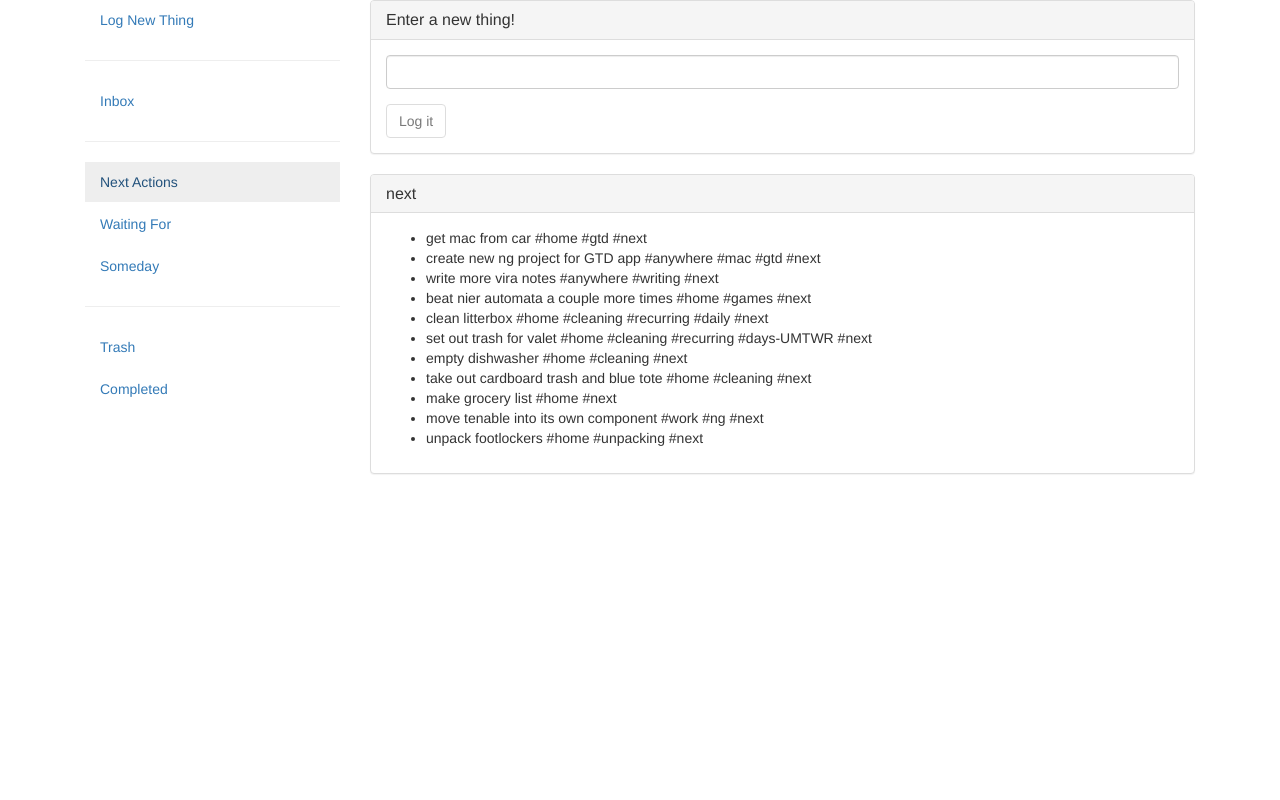
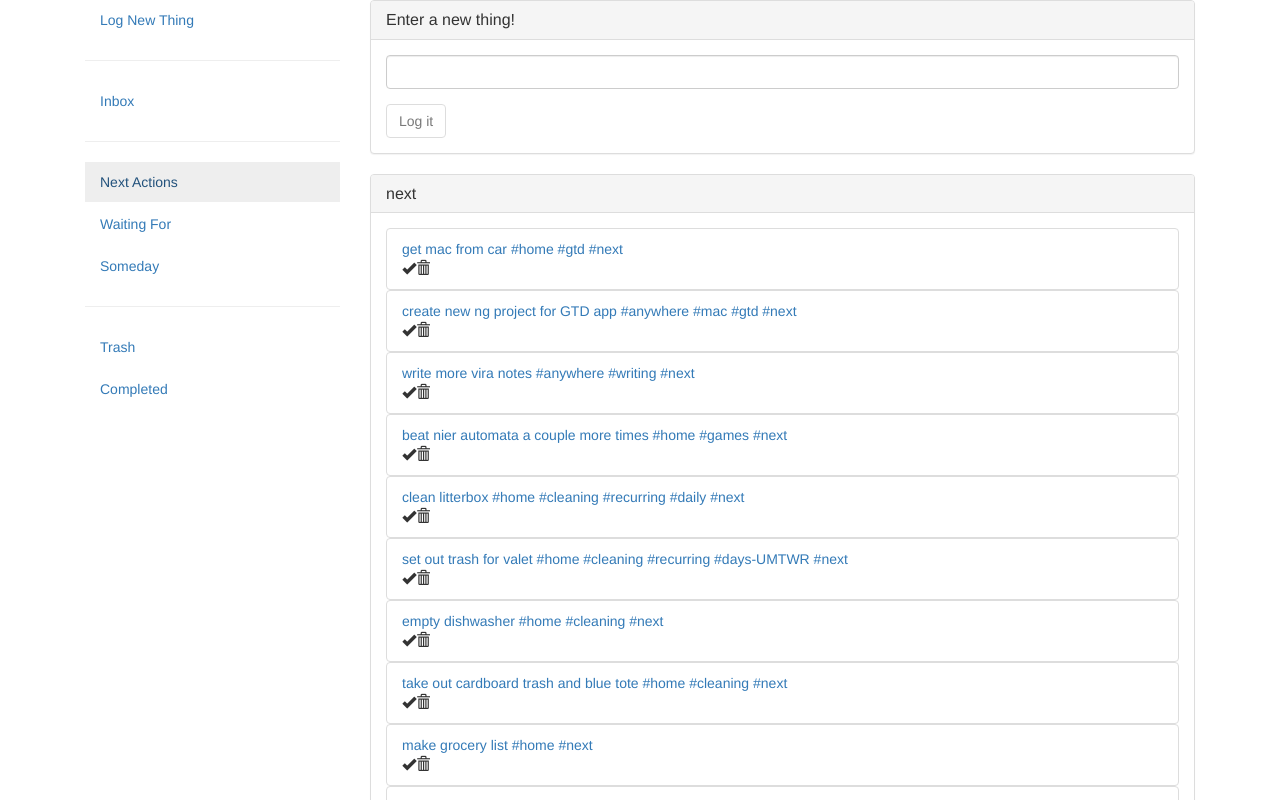
Before and after one commit to Goluxas/ngtd, an Angular app: page / in a window 1280 px wide. Both pictures are taken after a click on the link "Next Actions". Shown: the top 800 px of the page. Built offline with nearby package versions, Linux system fonts and the light colour scheme.

Commit message:
Created skeleton of TaskDetailComponent and replaced the text lists with them

```diff
--- a/src/app/app.component.html
+++ b/src/app/app.component.html
@@ -41,10 +41,8 @@
 				<h2 class="panel-title">{{ selected_name }}</h2>
 			</div>
 			<div class="panel-body">
-				<ul>
-					<li *ngFor="let task of selected_list">
-						{{ task.summary }}
-					</li>
+				<ul class="list-group">
+					<task-detail *ngFor="let task of selected_list" [task]="task"></task-detail>
 				</ul>
 			</div>
 		</div>
--- a/src/app/app.module.ts
+++ b/src/app/app.module.ts
@@ -8,10 +8,12 @@ import { AppComponent } from './app.component';
 import { TaskService } from './task.service';
 
 import { NgbModule } from '@ng-bootstrap/ng-bootstrap';
+import { TaskDetailComponent } from './task-detail/task-detail.component';
 
 @NgModule({
   declarations: [
-    AppComponent
+    AppComponent,
+    TaskDetailComponent
   ],
   imports: [
     BrowserModule,
--- /dev/null
+++ b/src/app/task-detail/task-detail.component.html
@@ -0,0 +1,6 @@
+<li class="list-group-item">
+	<a href="#" class="list-group-item-text">{{ task.summary }}</a>
+	<div class="list-group-item-footer">
+		<span class="glyphicon glyphicon-ok"></span> <span class="glyphicon glyphicon-trash"></span>
+	</div>
+</li>
--- /dev/null
+++ b/src/app/task-detail/task-detail.component.ts
@@ -0,0 +1,20 @@
+import { Component, OnInit, Input } from '@angular/core';
+
+import { Task } from '../task';
+
+@Component({
+  selector: 'task-detail',
+  templateUrl: './task-detail.component.html',
+  styleUrls: ['./task-detail.component.css']
+})
+export class TaskDetailComponent implements OnInit {
+
+  @Input()
+  task: Task;
+
+  constructor() { }
+
+  ngOnInit() {
+  }
+
+}
```
Also changed, not shown: src/app/task-detail/task-detail.component.css (added), 1 other file (tests, documents, lock files or other folders).
